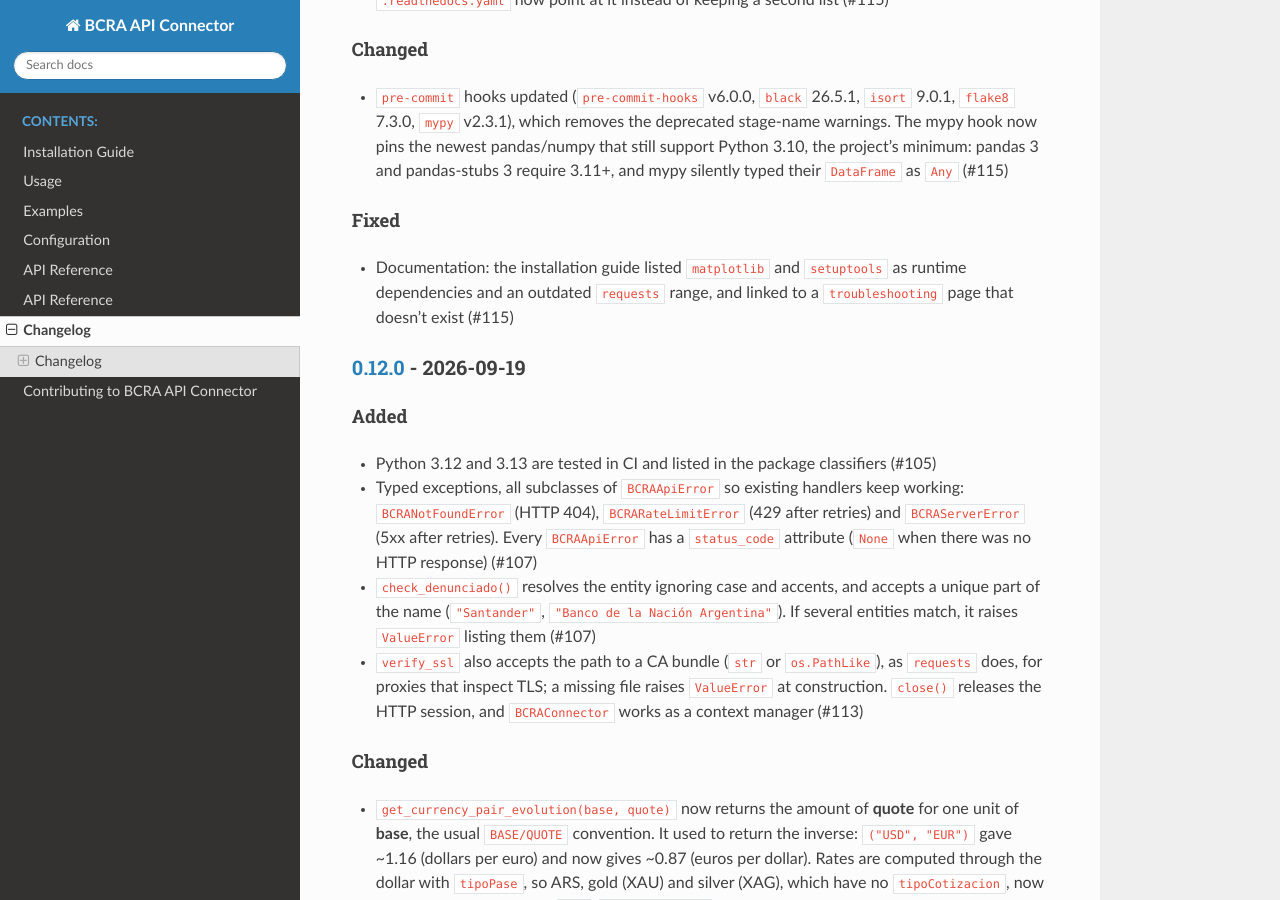
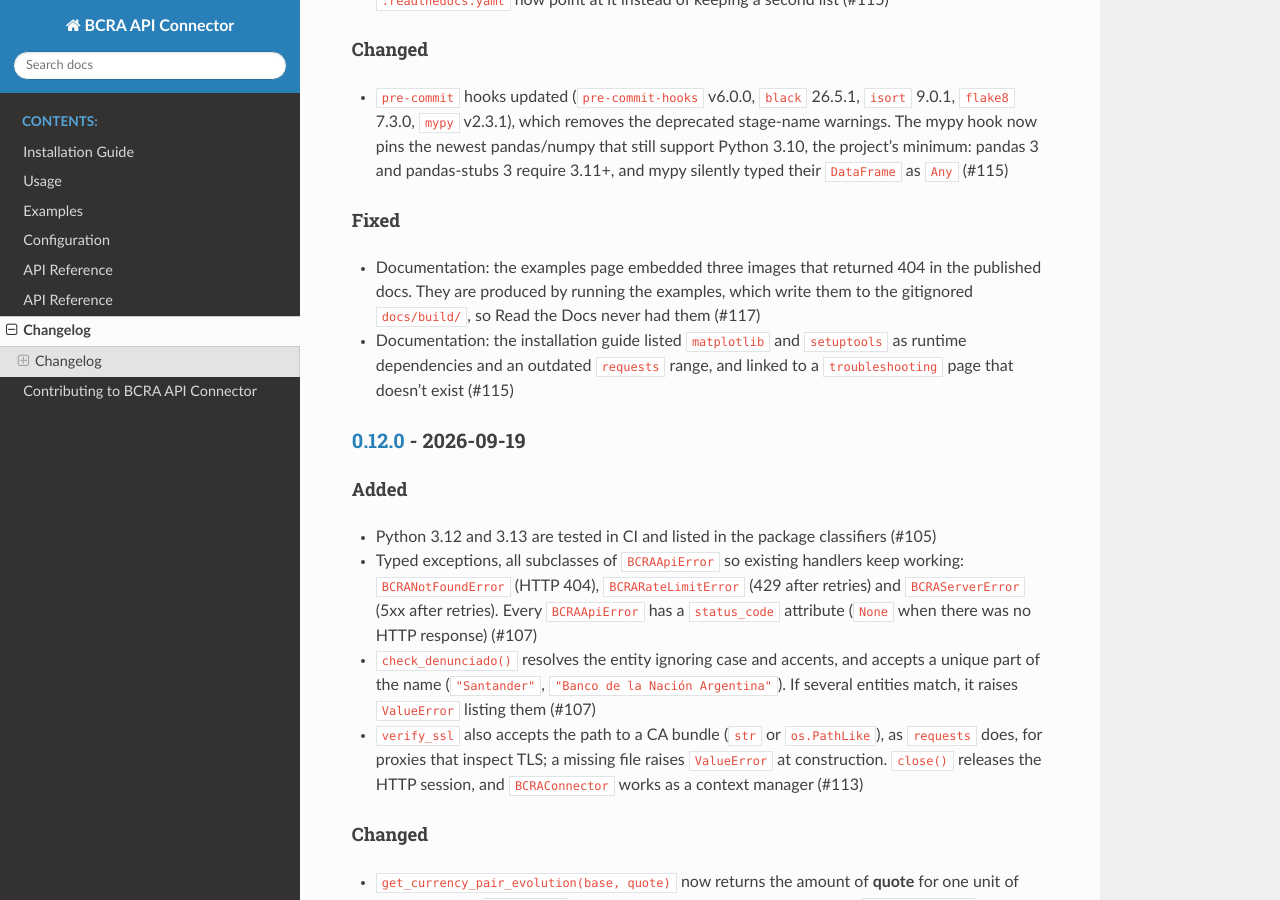
Before and after one commit to PPeitsch/bcra-connector, a Sphinx documentation site: the page built from docs/source/changelog.rst, in a window 1280 px wide and 900 px high, scrolled down 472 px. Built offline with Sphinx 7.4.7 and the Read the Docs theme 3.1.0, drawn with Linux system fonts in a browser that asks for light colours; the version number could not be read and is left out.

Commit message:
[docs]: Remove broken images from the examples page
The three PNGs embedded in examples.rst return 404 in the published
docs: they are generated by running the examples, which write them
to docs/build/, a gitignored directory Read the Docs never fills.
html_static_path pointed at that same directory.

Resolves: #117

```diff
--- a/CHANGELOG.md
+++ b/CHANGELOG.md
@@ -22,6 +22,9 @@
   their `DataFrame` as `Any` (#115)
 
 ### Fixed
+- Documentation: the examples page embedded three images that returned 404 in the
+  published docs. They are produced by running the examples, which write them to the
+  gitignored `docs/build/`, so Read the Docs never had them (#117)
 - Documentation: the installation guide listed `matplotlib` and `setuptools` as runtime
   dependencies and an outdated `requests` range, and linked to a `troubleshooting` page
   that doesn't exist (#115)
--- a/docs/source/conf.py
+++ b/docs/source/conf.py
@@ -39,7 +39,9 @@
 html_theme = "sphinx_rtd_theme"
 
 # Correct the static path
-html_static_path = ["../build/_static"]
+# No static assets are shipped with the docs: the plots the examples produce are
+# written to docs/build/ by whoever runs them, not published here.
+html_static_path: list[str] = []
 
 # -- Extension configuration -------------------------------------------------
 autodoc_member_order = "bysource"
```
Also changed, not shown: docs/source/examples.rst (+4 -12 lines).
